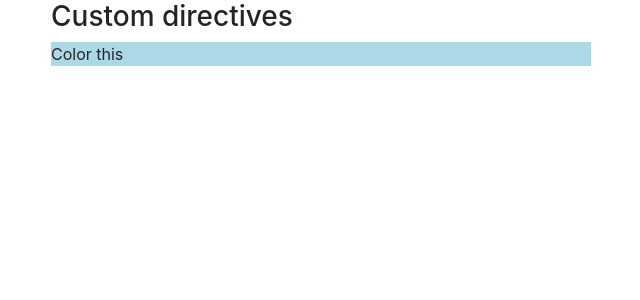
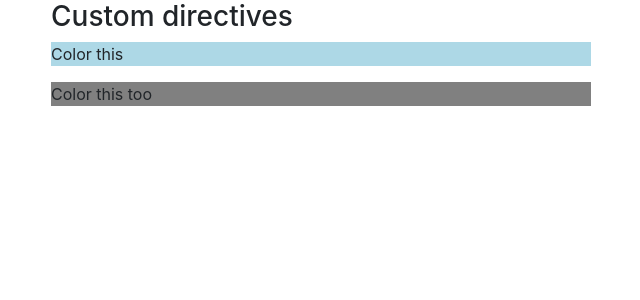
Before and after one commit to MajaIsakovic/using_and_creating_directives, a Vue app: page / in a window 1280 px wide. Shown: the top 300 px of the page, without its empty margins (34-674 px from the left). Built offline with nearby package versions, Linux system fonts and the light colour scheme.

Commit message:
register directives localy

```diff
--- a/src/App.vue
+++ b/src/App.vue
@@ -4,6 +4,7 @@
         <div class="col-xs-12 col-sm-9 col-sm-offset-2 col-md-6 col-md-offset-3">
           <h3>Custom directives</h3>
           <p v-highlight:background.delayed="'lightBlue'">Color this</p>
+          <p v-local-highlight:background.delayed="'gray'">Color this too</p>
         </div>
       </div>
   </div>
@@ -11,7 +12,25 @@
 
 <script>
   export default {
+    directives:{
+      'local-highlight':{
+        bind(el, binding){
+          var delay = 0;
+          if(binding.modifiers['delayed']){
+            delay = 3000;
+          }
 
+            setTimeout(() =>{
+              if(binding.arg == 'background'){
+                el.style.backgroundColor = binding.value;
+              } else {
+                el.style.color = binding.value;
+              }
+            }, delay)
+          }
+
+      }
+    }
   }
 </script>
 
```
